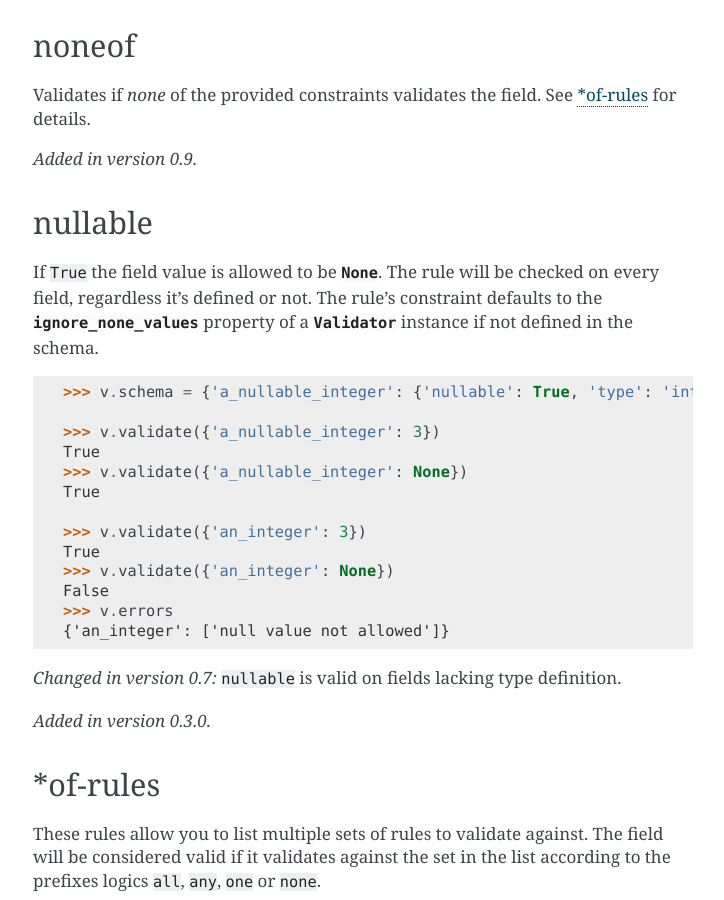
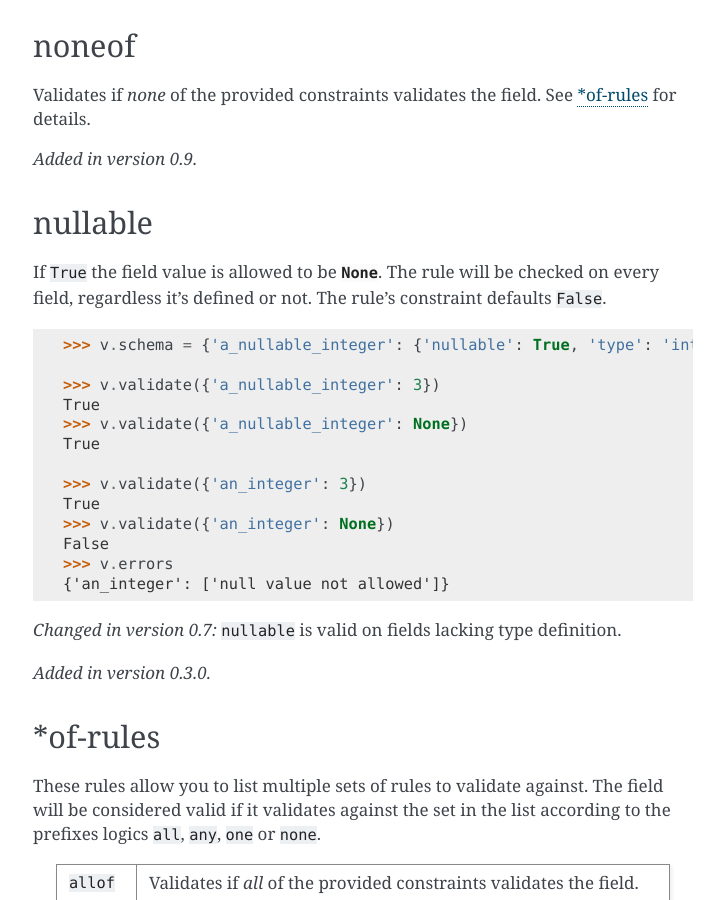
Before and after one commit to pyeve/cerberus, a Sphinx documentation site: the page built from docs/validation-rules.rst, in a window 1280 px wide and 900 px high, scrolled down 6878 px. Shown: the whole window, without its empty margins (387-1111 px from the left). Built offline with Sphinx 7.4.7, drawn with Linux system fonts in a browser that asks for light colours; comment, search, counter and statistics services are not loaded.

Commit message:
Fixes a previous change based on a misconception

```diff
--- a/docs/validation-rules.rst
+++ b/docs/validation-rules.rst
@@ -357,8 +357,7 @@ nullable
 --------
 If ``True`` the field value is allowed to be :obj:`None`. The rule will be
 checked on every field, regardless it's defined or not. The rule's constraint
-defaults to the :attr:`~cerberus.Validator.ignore_none_values` property of a
-:class:`~cerberus.Validator` instance if not defined in the schema.
+defaults ``False``.
 
 .. doctest::
 
```
Also changed, not shown: 1 other file.
